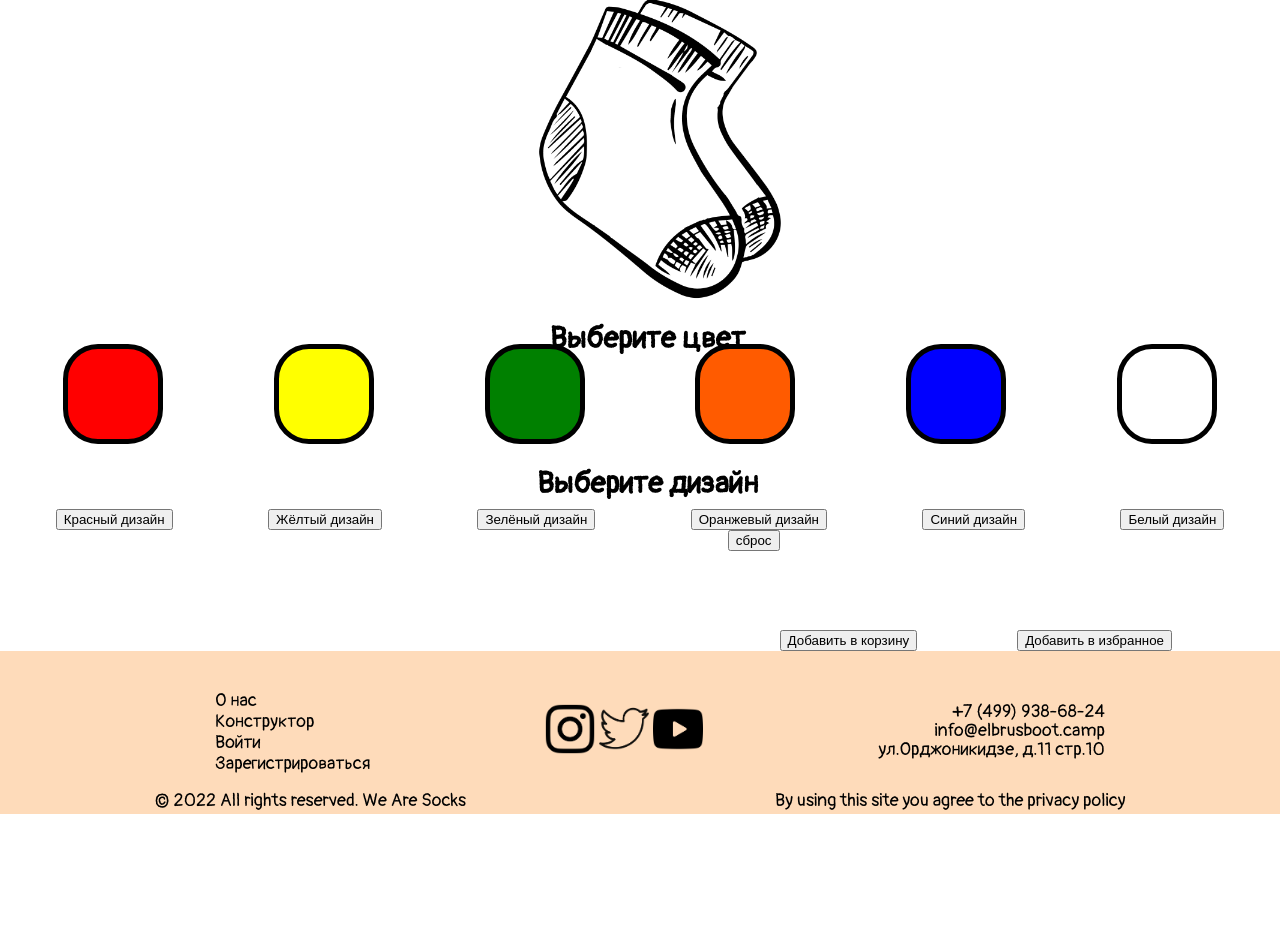
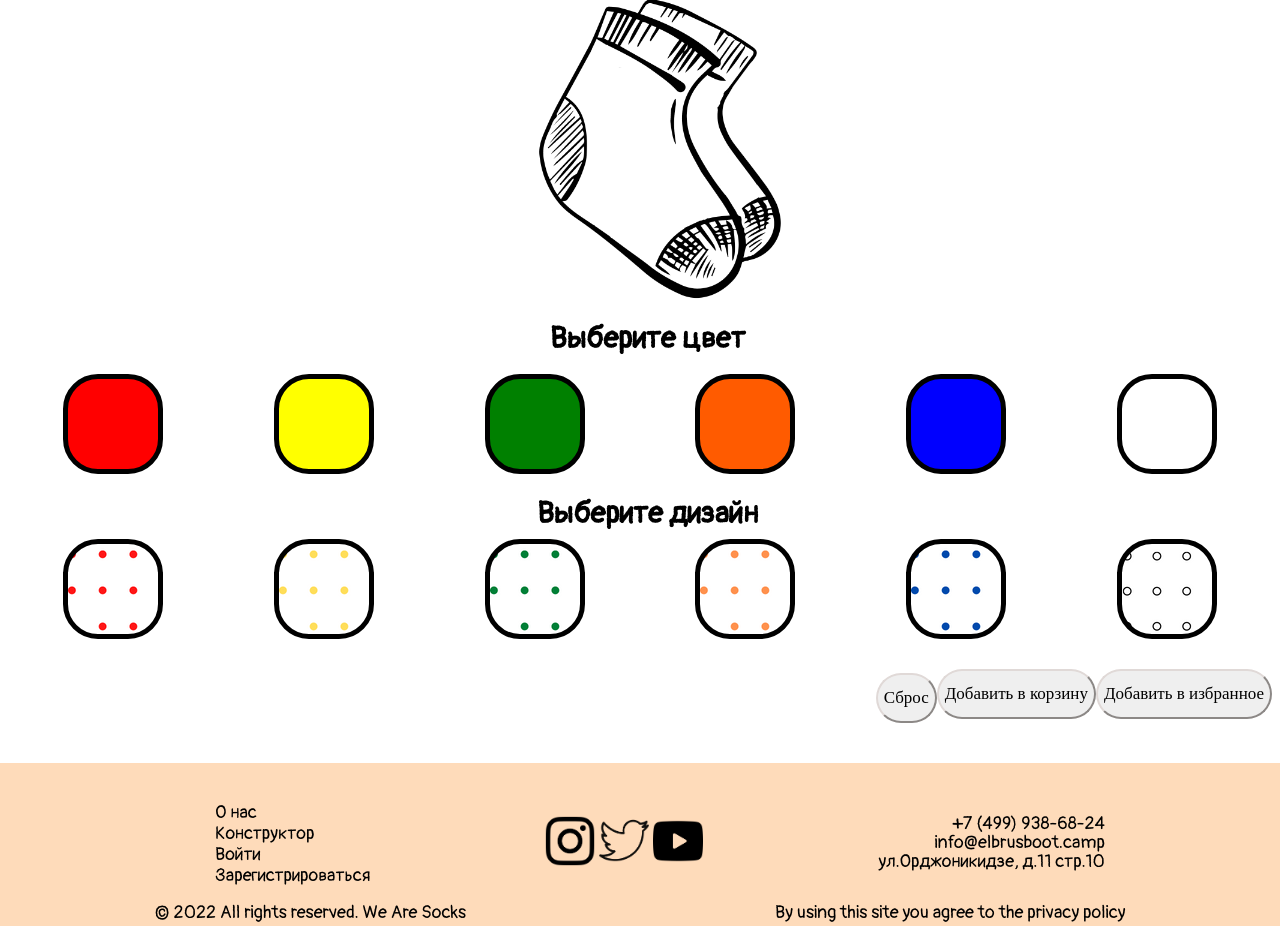
Before and after one commit to Bravo303/Zakaz-challenge, a Node server app: page /generator in a window 1280 px wide. Shown: the part 191-1133 px from the top of the page. Before the commit the page ends 1005 px from the top, so only its background shows below. Run offline with Node 20, Linux system fonts and the light colour scheme; some libraries are stand-ins or nearby versions.

Commit message:
сменила картинки

```diff
--- a/public/stylesheet/aboutUs.css
+++ b/public/stylesheet/aboutUs.css
@@ -95,11 +95,23 @@ a.knopka {
   color: black; /* цвет текста */
   text-decoration: none; /* убирать подчёркивание у ссылок */
   user-select: none; /* убирать выделение текста */
-  background: white; /* фон кнопки */
+  background: rgb(125, 179, 130); /* фон кнопки */
   padding: .7em 1.5em; /* отступ от текста */
   outline: none; /* убирать контур в Mozilla */
-  border:2px solid rgb(37, 14, 187);
-  border-radius: 8px;
+  background-image: -webkit-linear-gradient(45deg, rgb(248, 158, 23) 50%, transparent 50%);
+  background-image: linear-gradient(45deg, rgb(248, 158, 23) 50%, transparent 50%);
+  background-position: 100%;
+  background-size: 400%;
+  height: 50px;
+  -webkit-transition: background 300ms ease-in-out;
+  transition: background 300ms ease-in-out;
+  border-radius: 20px;
 }
-a.knopka:hover { background: rgb(232,95,76); } /* при наведении курсора мышки */
-a.knopka:active { background: rgb(152,15,0); } /* при нажатии */
+
+a.knopka:hover {
+  background-position: 0;
+}
+
+
+/* a.knopka:hover { background: rgb(232,95,76); } /* при наведении курсора мышки */
+/* a.knopka:active { background: rgb(152,15,0); } при нажатии */ */
--- a/public/stylesheet/img.css
+++ b/public/stylesheet/img.css
@@ -57,14 +57,99 @@
   border:5px solid black
 }
 
+#square7{
+  width: 100px;
+  height: 100px;
+  background-image: url(/image/Socks/dots_red.png);
+  border-radius: 35px;
+  border:5px solid black
+}
+#square8{
+  width: 100px;
+  height: 100px;
+  background-image: url(/image/Socks/dots_yellow.png);
+  border-radius: 35px;
+  border:5px solid black
+}
+#square9{
+  width: 100px;
+  height: 100px;
+  background-image: url(/image/Socks/dots_green.png);
+  border-radius: 35px;
+  border:5px solid black
+}
+#square10{
+  width: 100px;
+  height: 100px;
+  background-image: url(/image/Socks/dots_orange.png);
+  border-radius: 35px;
+  border:5px solid black
+}
+#square11{
+  width: 100px;
+  height: 100px;
+  background-image: url(/image/Socks/dots_blue.png);
+  border-radius: 35px;
+  border:5px solid black
+}
+#square12{
+  width: 100px;
+  height: 100px;
+  background-image: url(/image/Socks/dots_white.png);
+  border-radius: 35px;
+  border:5px solid black
+}
+
 .fotterBtn{
   display: flex;
   flex-direction: row;
   justify-content: end;
+  margin-top: 50px;
 }
 .fBtn{
-  margin-top: 100px;
-  margin-right: 100px;
+  border-color: #e0d9d7;
+  border-radius: 3em;
+  color: rgb(0, 0, 0);
+  font-family: Poppins;
+  font-style: normal;
+  font-weight: normal;
+  font-size: 17px;
+  margin-top:-20px;
+  margin-bottom:40px;
+  /* text-shadow: rgb(105, 226, 111) 1px 0 10px; */
+  background-image: -webkit-linear-gradient(45deg, rgba(255, 155, 5, 0.6) 50%, transparent 50%);
+  background-image: linear-gradient(45deg, rgba(255, 177, 8, 0.6) 50%, transparent 50%);
+  background-position: 100%;
+  background-size: 400%;
+  height: 50px;
+  -webkit-transition: background 300ms ease-in-out;
+  transition: background 300ms ease-in-out;
+}
+.fBtn:hover {
+  background-position: 0;
+}
+
+.resetfBtn{
+  border-color: #e0d9d7;
+  border-radius: 3em;
+  color: rgb(0, 0, 0);
+  font-family: Poppins;
+  font-style: normal;
+  font-weight: normal;
+  font-size: 17px;
+  margin-top:-20px;
+  margin-bottom:40px;
+  /* text-shadow: rgb(105, 226, 111) 1px 0 10px; */
+  background-image: -webkit-linear-gradient(45deg, rgba(255, 155, 5, 0.6) 50%, transparent 50%);
+  background-image: linear-gradient(45deg, rgba(255, 177, 8, 0.6) 50%, transparent 50%);
+  background-position: 100%;
+  background-size: 400%;
+  height: 50px;
+  -webkit-transition: background 300ms ease-in-out;
+  transition: background 300ms ease-in-out;
+}
+.resetfBtn:hover {
+  background-position: 0;
 }
 .small{
   width: 50px;
@@ -76,3 +161,6 @@
   flex-direction: row;
   justify-content: space-around;
 }
+.btn1 {
+  margin-top:30px;
+}
--- a/views/generator.hbs
+++ b/views/generator.hbs
@@ -26,15 +26,17 @@
 <h2>Выберите дизайн </h2>
 <div class='parent' id='chooseDesign'>
 
-  <div class='color'><button class='btn2' name='red'>Красный дизайн</button></div>
-  <div class='color'><button class='btn2' name='yellow'>Жёлтый дизайн</button></div>
-  <div class='color'><button class='btn2' name='green'>Зелёный дизайн</button></div>
-  <div class='color'><button class='btn2' name='orange'>Оранжевый дизайн</button></div>
-  <div class='color'><button class='btn2'name='blue'>Синий дизайн</button></div>
-  <div class='color'><button class='btn2'name='white'>Белый дизайн</button></div>
+  <div class='color'><button class='btn2' name='red' id='square7'></button></div>
+  <div class='color'><button class='btn2' name='yellow' id='square8'></button></div>
+  <div class='color'><button class='btn2' name='green' id='square9'></button></div>
+  <div class='color'><button class='btn2' name='orange' id='square10'></button></div>
+  <div class='color'><button class='btn2'name='blue' id='square11'></button></div>
+  <div class='color'><button class='btn2'name='white' id='square12'></button></div>
 </div>
 <div class='fotterBtn'>
-<div><button id="clear" class='resetfBtn'>сброс</button></div>
+  <div>
+    <button id="clear" class='resetfBtn'>Cброс</button>
+  </div>
 <button id='basket' class='fBtn'>Добавить в корзину</button>
 <button id='fav' class='fBtn'>Добавить в избранное</button>
 </div>
```
Also changed, not shown: views/aboutUs.hbs (+1 -8 lines), public/image/Socks/dots_blue.png (added), public/image/Socks/dots_green.png (added), public/image/Socks/dots_orange.png (added), public/image/Socks/dots_red.png (added), public/image/Socks/dots_white.png (added), public/image/Socks/dots_yellow.png (added), 2 other files.
